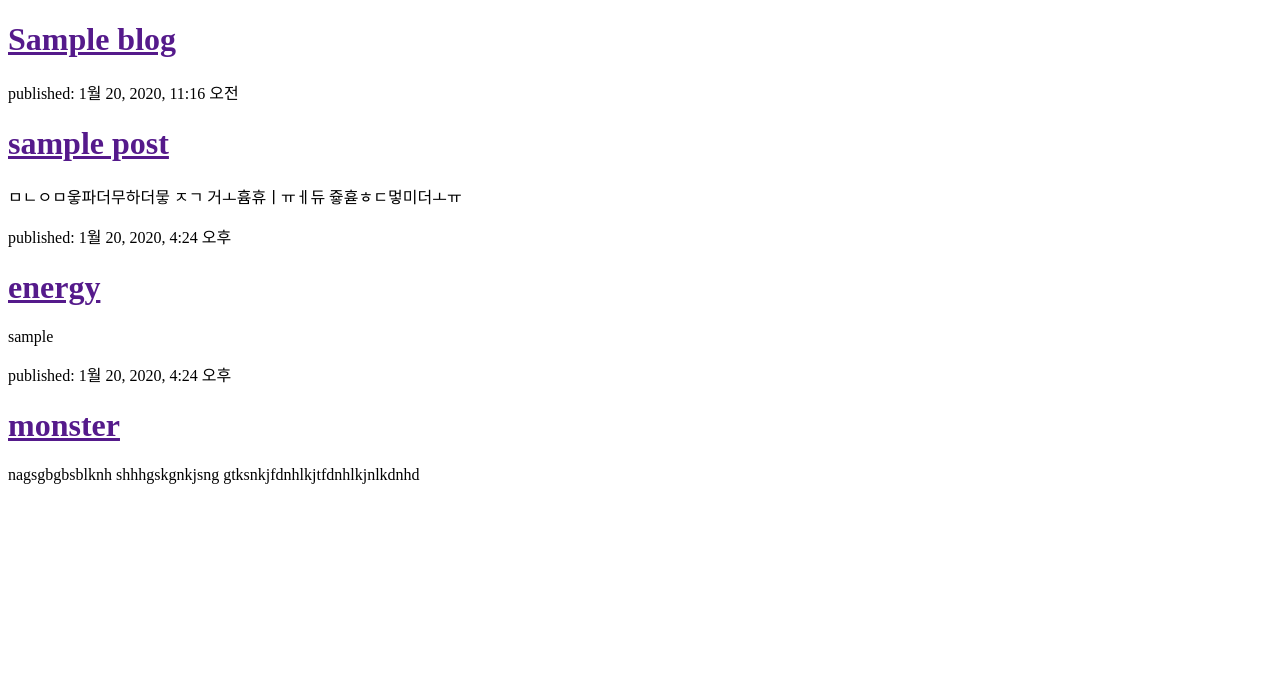
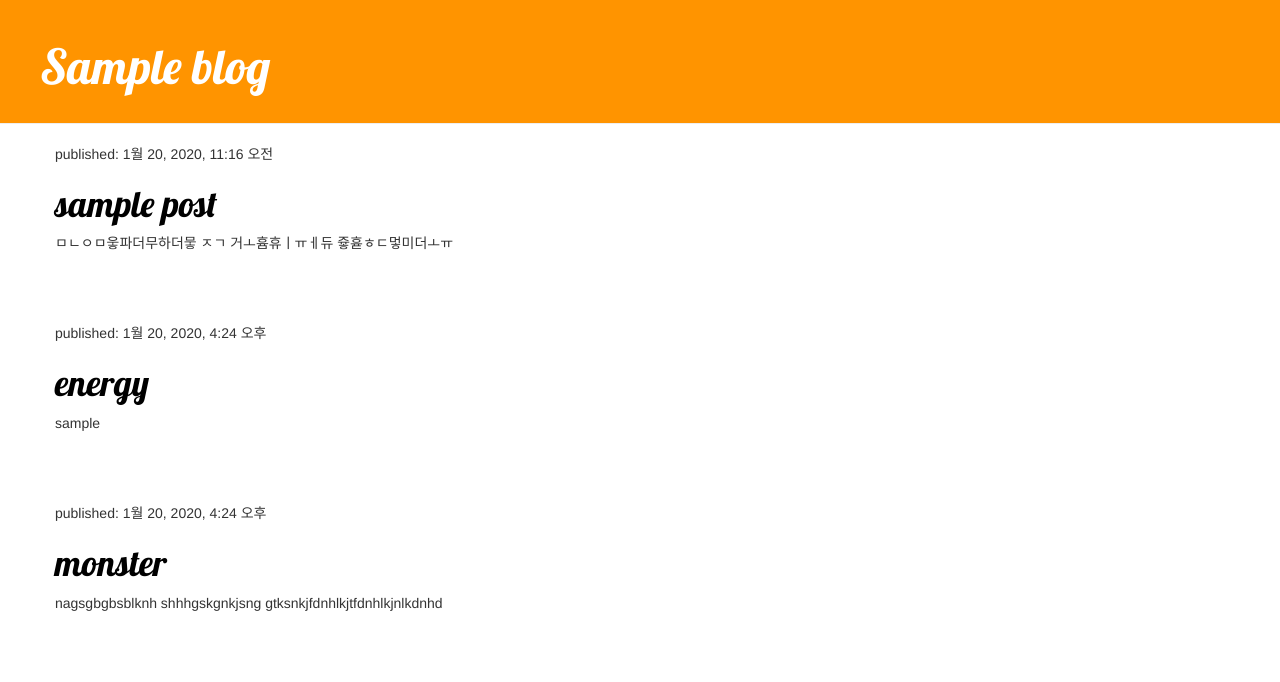
Before and after one commit to choi-seung-min/Django, a Django app: page / in a window 1280 px wide. Shown: the top 682 px of the page. Run offline with Django 3.2, Linux system fonts and the light colour scheme; data comes from the database, SQL or seed files in the repository; some libraries are stand-ins or nearby versions.

Commit message:
apply css

```diff
--- /dev/null
+++ b/blog/static/css/blog.css
@@ -0,0 +1,46 @@
+.page-header {
+    background-color: #ff9400;
+    margin-top: 0;
+    padding: 20px 20px 20px 40px;
+}
+
+.page-header h1, .page-header h1 a, .page-header h1 a:visited, .page-header h1 a:active {
+    color: #ffffff;
+    font-size: 36pt;
+    text-decoration: none;
+}
+
+.content {
+    margin-left: 40px;
+}
+
+h1, h2, h3, h4 {
+    font-family: 'Lobster', cursive;
+}
+
+.date {
+    color: #828282;
+}
+
+.save {
+    float: right;
+}
+
+.post-form textarea, .post-form input {
+    width: 100%;
+}
+
+.top-menu, .top-menu:hover, .top-menu:visited {
+    color: #ffffff;
+    float: right;
+    font-size: 26pt;
+    margin-right: 20px;
+}
+
+.post {
+    margin-bottom: 70px;
+}
+
+.post h1 a, .post h1 a:visited {
+    color: #000000;
+}
--- a/blog/templates/blog/post_list.html
+++ b/blog/templates/blog/post_list.html
@@ -1,19 +1,29 @@
-<!DOCTYPE html>
-<html lang="en">
+{% load static %}
+<html>
 <head>
     <title>Sample blog</title>
+    <link rel="stylesheet" href="//maxcdn.bootstrapcdn.com/bootstrap/3.2.0/css/bootstrap.min.css">
+    <link rel="stylesheet" href="//maxcdn.bootstrapcdn.com/bootstrap/3.2.0/css/bootstrap-theme.min.css">
+    <link rel="stylesheet" href="{% static 'css/blog.css' %}">
+    <link href="//fonts.googleapis.com/css?family=Lobster&subset=latin,latin-ext" rel="stylesheet" type="text/css">
 </head>
 <body>
-        <div>
-            <h1><a href="">Sample blog</a></h1>
+<div class="page-header">
+    <h1><a href="/">Sample blog</a></h1>
 </div>
 
+<div class="content container">
+    <div class="row">
+        <div class="col-md-8">
             {% for post in posts %}
-            <div>
+            <div class="post">
                 <p>published: {{ post.published_date }}</p>
                 <h1><a href="">{{ post.title }}</a></h1>
                 <p>{{ post.text|linebreaksbr }}</p>
             </div>
             {% endfor %}
+        </div>
+    </div>
+</div>
 </body>
 </html>
```
Lines whose indentation alone changed are shown as unchanged.
